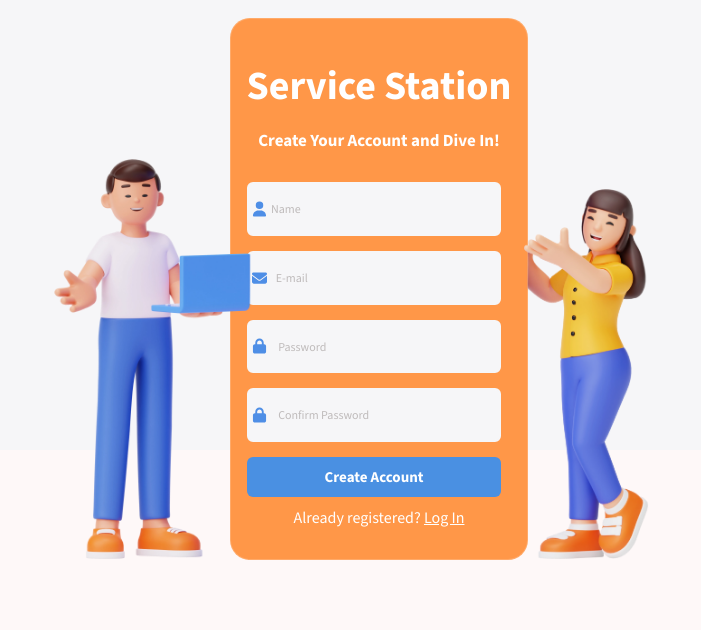
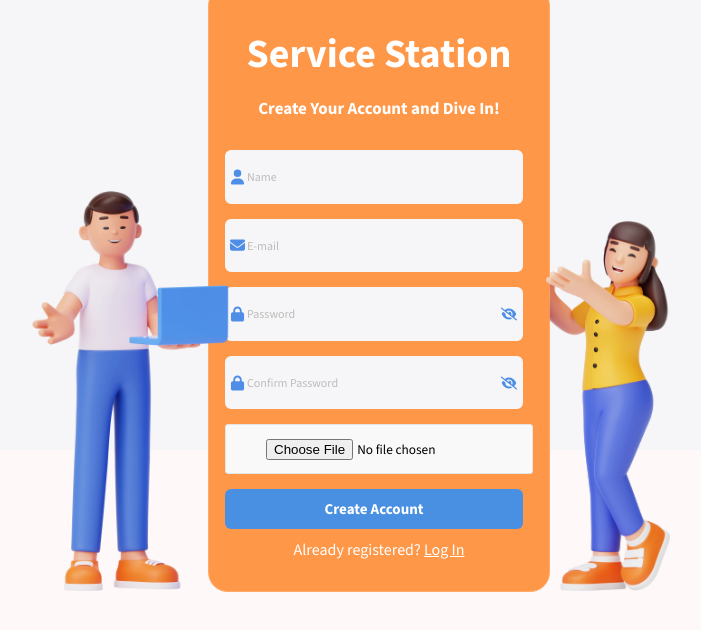
Before and after one commit to BaraaHalabi/Service-Provider-Web, a React (Create React App) app: page /sign-up in a window 1280 px wide. Shown: the top 630 px of the page, without its empty margins (261-962 px from the left). Built offline with nearby package versions, Linux system fonts and the light colour scheme.

Commit message:
doc page tabs

```diff
--- a/src/login/SignUp.module.css
+++ b/src/login/SignUp.module.css
@@ -181,6 +181,24 @@
   top: 50%;
   transform: translateY(-50%);
 }
+.profileImageContainer {
+  display: flex;
+  flex-direction: column;
+  align-items: center;
+  margin-bottom: 20px;
+}
+
+.profileImage {
+  width: 150px;
+  height: 150px;
+  border-radius: 50%;
+  object-fit: cover;
+  margin-bottom: 10px;
+}
+
+.imageInput {
+  display: block;
+}
 
 .eyeIcon {
   cursor: pointer;
--- a/src/login/signUp.js
+++ b/src/login/signUp.js
@@ -2,6 +2,8 @@ import React, { useEffect, useState } from "react";
 import { useNavigate } from "react-router-dom";
 
 import userIcon from "../img/user.svg";
+import maleImg from "../img/login-male.webp";
+import femaleImg from "../img/login-female.webp";
 
 // Validate
 import { validate } from "./validate";
@@ -11,39 +13,48 @@ import "react-toastify/dist/ReactToastify.css";
 // Toast
 import { ToastContainer } from "react-toastify";
 import { notify } from "./toast";
-//
+// React Router
 import { Link } from "react-router-dom";
 // Axios
 import axios from "axios";
-import maleImg from "../img/login-male.webp";
-import femaleImg from "../img/login-female.webp";
-
+// FontAwesome
 import { FontAwesomeIcon } from "@fortawesome/react-fontawesome";
-
-import { faEnvelope, faLock, faUser } from "@fortawesome/free-solid-svg-icons"; // Import the icons
+import {
+  faEnvelope,
+  faLock,
+  faUser,
+  faEye,
+  faEyeSlash,
+} from "@fortawesome/free-solid-svg-icons";
+// Auth
 import { useAuth } from "../auth";
 
 const SignUp = () => {
   const navigate = useNavigate();
-  const { setIsLoggedIn } = useAuth;
+  const { setIsLoggedIn } = useAuth();
   const [data, setData] = useState({
     name: "",
     email: "",
     password: "",
-    // confirmPassword: "",
+    confirmPassword: "",
     isAccepted: false,
+    profileImage: null,
   });
 
   const [errors, setErrors] = useState({});
   const [touched, setTouched] = useState({});
+  const [showPassword, setShowPassword] = useState(false);
+  const [showConfirmPassword, setShowConfirmPassword] = useState(false);
 
   useEffect(() => {
     setErrors(validate(data, "signUp"));
   }, [data, touched]);
 
   const changeHandler = (event) => {
-    if (event.target.name === "IsAccepted") {
+    if (event.target.name === "isAccepted") {
       setData({ ...data, [event.target.name]: event.target.checked });
+    } else if (event.target.name === "profileImage") {
+      setData({ ...data, profileImage: event.target.files[0] });
     } else {
       setData({ ...data, [event.target.name]: event.target.value });
     }
@@ -53,10 +64,24 @@ const SignUp = () => {
     setTouched({ ...touched, [event.target.name]: true });
   };
 
+  const togglePasswordVisibility = () => {
+    setShowPassword(!showPassword);
+  };
+
+  const toggleConfirmPasswordVisibility = () => {
+    setShowConfirmPassword(!showConfirmPassword);
+  };
+
   const submitHandler = (event) => {
+    event.preventDefault();
     if (!Object.keys(errors).length) {
+      const formData = new FormData();
+      for (const key in data) {
+        formData.append(key, data[key]);
+      }
+
       axios
-        .post("http://127.0.0.1:8000/api/register", data)
+        .post("http://127.0.0.1:8000/api/register", formData)
         .then((response) => {
           if (response.status === 201) {
             const token = response.data.token;
@@ -96,103 +121,79 @@ const SignUp = () => {
 
         <h1 className={styles.headerTitle}>Service Station</h1>
         <h2> Create Your Account and Dive In!</h2>
+
         <div className={styles.inputWithIcon}>
-          <div
-            className={
-              errors.name && touched.name
-                ? styles.unCompleted
-                : !errors.name && touched.name
-                ? styles.completed
-                : undefined
-            }
-          >
+          <div>
             <input
               type="text"
               name="name"
               value={data.name}
-              placeholder=" Name"
+              placeholder="Name"
               onChange={changeHandler}
               onFocus={focusHandler}
               autoComplete="off"
             />
             <FontAwesomeIcon icon={faUser} className={styles.customIcon} />
           </div>
-          {/* {errors.name && touched.name && (
-            <span className={styles.error}>{errors.name}</span>
-          )} */}
         </div>
+
         <div className={styles.inputWithIcon}>
-          <div
-            className={
-              errors.email && touched.email
-                ? styles.unCompleted
-                : !errors.email && touched.email
-                ? styles.completed
-                : undefined
-            }
-          >
+          <div>
             <input
               type="text"
               name="email"
               value={data.email}
-              placeholder="   E-mail"
+              placeholder="E-mail"
               onChange={changeHandler}
               onFocus={focusHandler}
               autoComplete="off"
             />
             <FontAwesomeIcon icon={faEnvelope} className={styles.customIcon} />
           </div>
+        </div>
 
-          {/* {errors.email && touched.email && (
-            <span className={styles.error}>{errors.email}</span>
-          )} */}
-        </div>
         <div className={styles.inputWithIcon}>
-          <div
-            className={
-              errors.password && touched.password
-                ? styles.unCompleted
-                : !errors.password && touched.password
-                ? styles.completed
-                : undefined
-            }
-          >
+          <div>
             <input
-              type="password"
+              type={showPassword ? "text" : "password"}
               name="password"
               value={data.password}
-              placeholder="    Password"
+              placeholder="Password"
               onChange={changeHandler}
               onFocus={focusHandler}
               autoComplete="off"
             />
+            <FontAwesomeIcon icon={faLock} className={styles.customIcon} />
+            <FontAwesomeIcon
+              icon={showPassword ? faEye : faEyeSlash}
+              className={styles.eyeIcon}
+              onClick={togglePasswordVisibility}
+            />
           </div>
-          <FontAwesomeIcon icon={faLock} className={styles.customIcon} />{" "}
         </div>
 
         <div className={styles.inputWithIcon}>
-          <div
-            className={
-              errors.confirmPassword && touched.confirmPassword
-                ? styles.unCompleted
-                : !errors.confirmPassword && touched.confirmPassword
-                ? styles.completed
-                : !errors.confirmPassword && touched.confirmPassword
-                ? styles.completed
-                : undefined
-            }
-          >
+          <div>
             <input
-              type="password"
+              type={showConfirmPassword ? "text" : "password"}
               name="confirmPassword"
               value={data.confirmPassword}
-              placeholder="    Confirm Password"
+              placeholder="Confirm Password"
               onChange={changeHandler}
               onFocus={focusHandler}
               autoComplete="off"
             />
-            <FontAwesomeIcon icon={faLock} className={styles.customIcon} />{" "}
+            <FontAwesomeIcon icon={faLock} className={styles.customIcon} />
+            <FontAwesomeIcon
+              icon={showPassword ? faEye : faEyeSlash}
+              className={styles.eyeIcon}
+              onClick={togglePasswordVisibility}
+            />
           </div>
+        </div>
+
+        <div className={styles.inputWithIcon}>
+          <input type="file" name="profileImage" onChange={changeHandler} />
         </div>
 
         <div>
@@ -206,12 +207,7 @@ const SignUp = () => {
             }}
           >
             Already registered?&nbsp;
-            <Link
-              to="/login"
-              style={{
-                color: "white",
-              }}
-            >
+            <Link to="/login" style={{ color: "white" }}>
               Log In
             </Link>
           </span>
```
